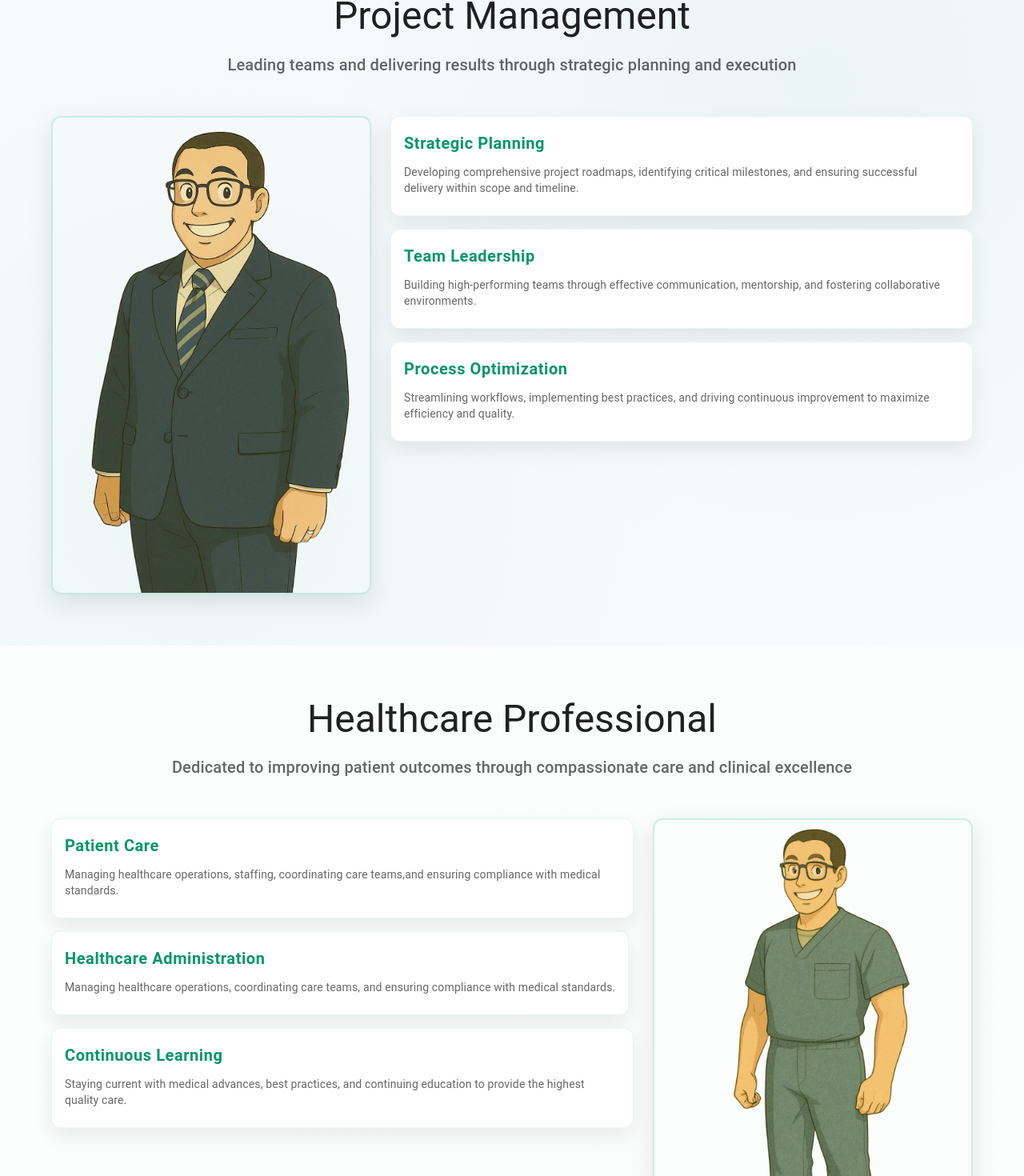
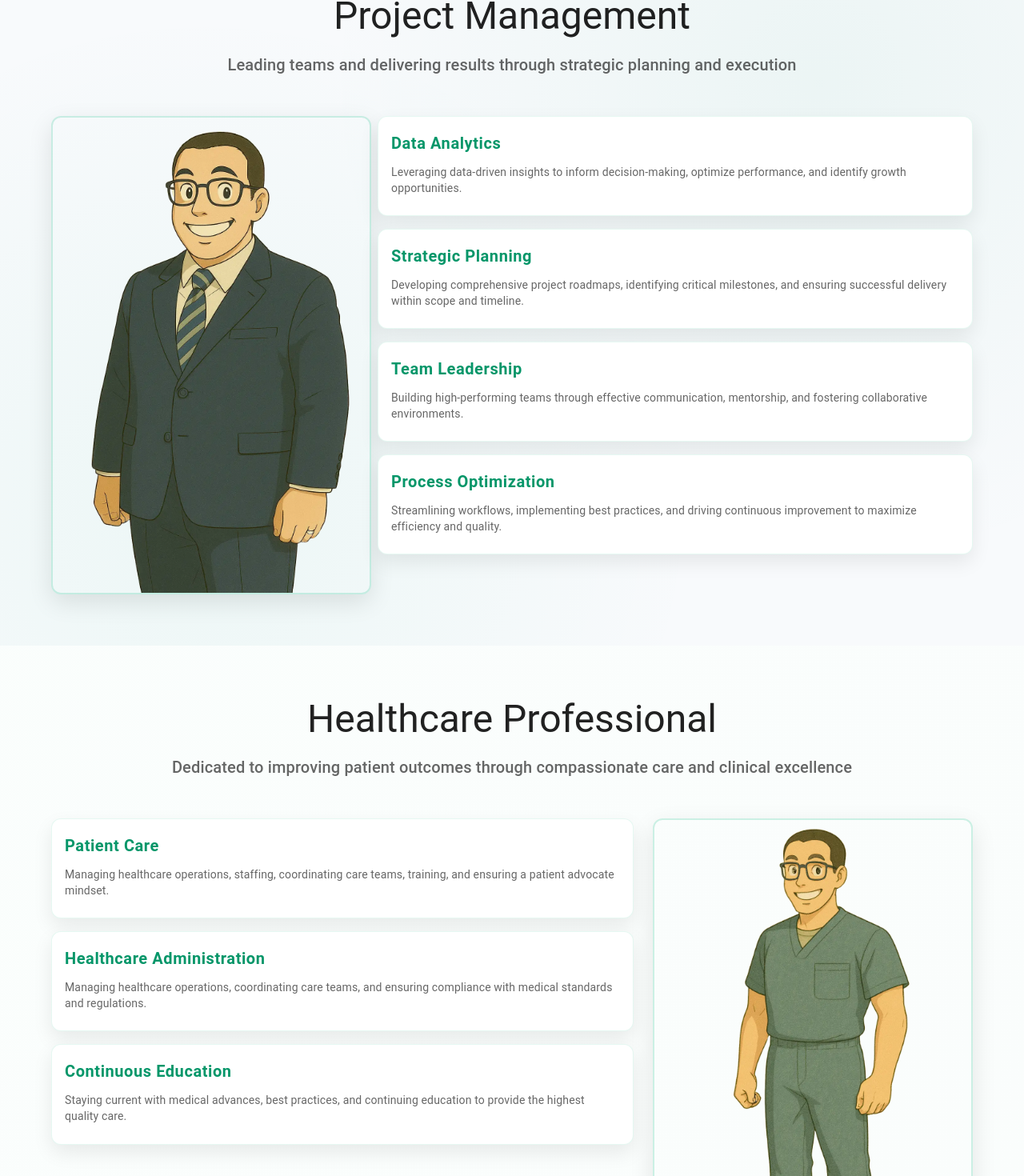
Before and after one commit to EchoThreeLima/spa_resume, a React (Vite) app: page / in a window 1280 px wide. Shown: the part 1016-2486 px from the top of the page at 80% size. Built offline with nearby package versions, Linux system fonts and the light colour scheme.

Commit message:
Updated Verbage, added Data Analytics Card and Modol

```diff
--- a/src/App.jsx
+++ b/src/App.jsx
@@ -27,6 +27,7 @@ import brandonHealthcare from './assets/images/brandon_healthcare.webp'
 import brandonResumePDF from './assets/png/resume_brandon.pdf'
 
 function App() {
+  const [dataAnalyticsOpen, setDataAnalyticsOpen] = useState(false)
   const [strategicPlanningOpen, setStrategicPlanningOpen] = useState(false)
   const [teamLeadershipOpen, setTeamLeadershipOpen] = useState(false)
   const [processOptimizationOpen, setProcessOptimizationOpen] = useState(false)
@@ -46,6 +47,9 @@ function App() {
       element.scrollIntoView({ behavior: 'smooth' })
     }
   }
+
+  const handleDataAnalyticsOpen = () => setDataAnalyticsOpen(true)
+  const handleDataAnalyticsClose = () => setDataAnalyticsOpen(false)
 
   const handleStrategicPlanningOpen = () => setStrategicPlanningOpen(true)
   const handleStrategicPlanningClose = () => setStrategicPlanningOpen(false)
@@ -326,7 +330,7 @@ function App() {
             Leading teams and delivering results through strategic planning and execution
         </Typography>
 
-          <Box sx={{ display: 'flex', gap: 3, alignItems: 'flex-start' }}>
+          <Box sx={{ display: 'flex', gap: 1, alignItems: 'flex-start' }}>
             {/* Left side - Fixed Width Image */}
             <Box
               sx={{
@@ -334,7 +338,7 @@ function App() {
                 display: 'flex',
                 justifyContent: 'center',
                 alignItems: 'flex-start',
-                pt: 0
+                pt: 0,
               }}
             >
               <Box
@@ -343,7 +347,7 @@ function App() {
                 alt="Brandon in professional setting"
                 sx={{
                   width: '100%',
-                  height: 'auto',
+                  height: '100%',
                   objectFit: 'contain',
                   borderRadius: 3,
                   boxShadow: '0 10px 30px rgba(0,0,0,0.1)',
@@ -355,6 +359,47 @@ function App() {
             {/* Right side - Flexible Cards */}
             <Box sx={{ flex: '1 1 auto' }}>
               <Grid container spacing={2}>
+                {/* Data Analytics Card */}
+                <Grid item xs={12} md={4}>
+                  <Card sx={{
+                    height: '100%',
+                    textAlign: 'left',
+                    boxShadow: '0 10px 25px rgba(0,0,0,0.08)',
+                    border: '1px solid rgba(16, 185, 129, 0.1)',
+                    borderRadius: 3,
+                    transition: 'all 0.3s ease',
+                    '&:hover': {
+                      transform: 'translateY(-5px)',
+                      boxShadow: '0 20px 40px rgba(0,0,0,0.12)',
+                      borderColor: 'rgba(16, 185, 129, 0.2)'
+                    }
+                  }}>
+                    <CardContent sx={{ p: 2 }}>
+                      <Button
+                        variant="text"
+                        onClick={handleDataAnalyticsOpen}
+                        sx={{
+                          color: '#059669',
+                          fontWeight: 600,
+                          fontSize: '1.25rem',
+                          textTransform: 'none',
+                          p: 0,
+                          mb: 1,
+                          '&:hover': {
+                            backgroundColor: 'rgba(16, 185, 129, 0.1)',
+                            textDecoration: 'underline'
+                          }
+                        }}
+                      >
+                        Data Analytics
+                      </Button>
+                      <Typography variant="body2" color="text.secondary">
+                        Leveraging data-driven insights to inform decision-making, optimize performance, and identify growth opportunities.
+                      </Typography>
+                    </CardContent>
+                  </Card>
+                </Grid>
+
                 {/* Strategic Planning Card */}
                 <Grid item xs={12} md={4}>
                   <Card sx={{
@@ -536,7 +581,7 @@ function App() {
                         Patient Care
                       </Button>
                       <Typography variant="body2" color="text.secondary">
-                        Managing healthcare operations, staffing, coordinating care teams,and ensuring compliance with medical standards.
+                        Managing healthcare operations, staffing, coordinating care teams, training, and ensuring a patient advocate mindset.
                       </Typography>
                     </CardContent>
                   </Card>
@@ -577,7 +622,7 @@ function App() {
                         Healthcare Administration
                       </Button>
                       <Typography variant="body2" color="text.secondary">
-                        Managing healthcare operations, coordinating care teams, and ensuring compliance with medical standards.
+                        Managing healthcare operations, coordinating care teams, and ensuring compliance with medical standards and regulations.
                       </Typography>
                     </CardContent>
                   </Card>
@@ -615,7 +660,7 @@ function App() {
                           }
                         }}
                       >
-                        Continuous Learning
+                        Continuous Education
                       </Button>
                       <Typography variant="body2" color="text.secondary">
                         Staying current with medical advances, best practices, and continuing education to provide the highest quality care.
@@ -662,9 +707,7 @@ function App() {
       }}>
         <Container maxWidth="lg">
           <Typography variant="h3" component="h2" textAlign="center" gutterBottom>
-            Military Service (
-              USMC
-            )
+            Military Service - USMC
           </Typography>
           <Typography variant="h6" textAlign="center" color="text.secondary" sx={{ mb: 6 }}>
             Proud Marine Corps veteran with a commitment to service, honor, and excellence
@@ -1498,6 +1541,123 @@ function App() {
               </Grid>
               <Box sx={{ mt: 4, textAlign: 'center' }}>
                 <Button variant="contained" onClick={handleLegacyFutureClose} sx={{ backgroundColor: '#059669', px: 4, py: 1.5, borderRadius: 3, '&:hover': { backgroundColor: '#047857' } }}>Close</Button>
+              </Box>
+            </Box>
+          </Box>
+        </Fade>
+      </Modal>
+
+      {/* Data Analytics Modal */}
+      <Modal
+        open={dataAnalyticsOpen}
+        onClose={handleDataAnalyticsClose}
+        closeAfterTransition
+        BackdropComponent={Backdrop}
+        BackdropProps={{
+          timeout: 500,
+        }}
+      >
+        <Fade in={dataAnalyticsOpen}>
+          <Box
+            sx={{
+              position: 'absolute',
+              top: '50%',
+              left: '50%',
+              transform: 'translate(-50%, -50%)',
+              width: { xs: '90%', sm: '80%', md: '70%', lg: '60%' },
+              maxWidth: '800px',
+              maxHeight: '90vh',
+              overflow: 'auto',
+              bgcolor: 'background.paper',
+              borderRadius: 4,
+              boxShadow: '0 20px 60px rgba(0,0,0,0.3)',
+              p: 0,
+              outline: 'none'
+            }}
+          >
+            {/* Modal Header */}
+            <Box
+              sx={{
+                background: 'linear-gradient(135deg, #10B981 0%, #059669 100%)',
+                color: 'white',
+                p: 4,
+                borderRadius: '16px 16px 0 0'
+              }}
+            >
+              <Typography variant="h3" component="h2" fontWeight="bold" gutterBottom>
+                Data Analytics
+              </Typography>
+              <Typography variant="h6" sx={{ opacity: 0.9 }}>
+                Transforming data into actionable insights for strategic decision-making
+              </Typography>
+            </Box>
+
+            {/* Modal Content */}
+            <Box sx={{ p: 4 }}>
+              <Grid container spacing={4}>
+                {/* Data Collection & Processing */}
+                <Grid item xs={12} md={6}>
+                  <Card sx={{ height: '100%', border: '1px solid rgba(16, 185, 129, 0.2)' }}>
+                    <CardContent>
+                      <Typography variant="h5" gutterBottom color="primary" fontWeight="600">
+                        Data Collection & Processing
+                      </Typography>
+                      <Box component="ul" sx={{ pl: 2, mb: 2 }}>
+                        <Typography component="li" variant="body1" sx={{ mb: 1 }}>
+                          <strong>Data Integration:</strong> Combining multiple data sources for comprehensive analysis
+                        </Typography>
+                        <Typography component="li" variant="body1" sx={{ mb: 1 }}>
+                          <strong>Quality Assurance:</strong> Ensuring data accuracy, completeness, and reliability
+                        </Typography>
+                        <Typography component="li" variant="body1" sx={{ mb: 1 }}>
+                          <strong>ETL Processes:</strong> Extract, Transform, Load operations for data warehousing
+                        </Typography>
+                        <Typography component="li" variant="body1">
+                          <strong>Real-time Processing:</strong> Live data streams and automated reporting systems
+                        </Typography>
+                      </Box>
+                    </CardContent>
+                  </Card>
+                </Grid>
+
+                {/* Analytics & Insights */}
+                <Grid item xs={12} md={6}>
+                  <Card sx={{ height: '100%', border: '1px solid rgba(16, 185, 129, 0.2)' }}>
+                    <CardContent>
+                      <Typography variant="h5" gutterBottom color="primary" fontWeight="600">
+                        Analytics & Insights
+                      </Typography>
+                      <Box sx={{ mb: 2 }}>
+                        <Chip label="Statistical Analysis" sx={{ mr: 1, mb: 1, backgroundColor: 'rgba(16, 185, 129, 0.1)', color: '#059669' }} />
+                        <Chip label="Predictive Modeling" sx={{ mr: 1, mb: 1, backgroundColor: 'rgba(16, 185, 129, 0.1)', color: '#059669' }} />
+                        <Chip label="Data Visualization" sx={{ mr: 1, mb: 1, backgroundColor: 'rgba(16, 185, 129, 0.1)', color: '#059669' }} />
+                        <Chip label="Trend Analysis" sx={{ mr: 1, mb: 1, backgroundColor: 'rgba(16, 185, 129, 0.1)', color: '#059669' }} />
+                      </Box>
+                      <Typography variant="body1" color="text.secondary">
+                        Advanced analytical techniques to uncover patterns, predict trends, and generate actionable business intelligence.
+                      </Typography>
+                    </CardContent>
+                  </Card>
+                </Grid>
+              </Grid>
+
+              {/* Close Button */}
+              <Box sx={{ mt: 4, textAlign: 'center' }}>
+                <Button
+                  variant="contained"
+                  onClick={handleDataAnalyticsClose}
+                  sx={{
+                    backgroundColor: '#059669',
+                    px: 4,
+                    py: 1.5,
+                    borderRadius: 3,
+                    '&:hover': {
+                      backgroundColor: '#047857'
+                    }
+                  }}
+                >
+                  Close
+                </Button>
               </Box>
             </Box>
           </Box>
```
